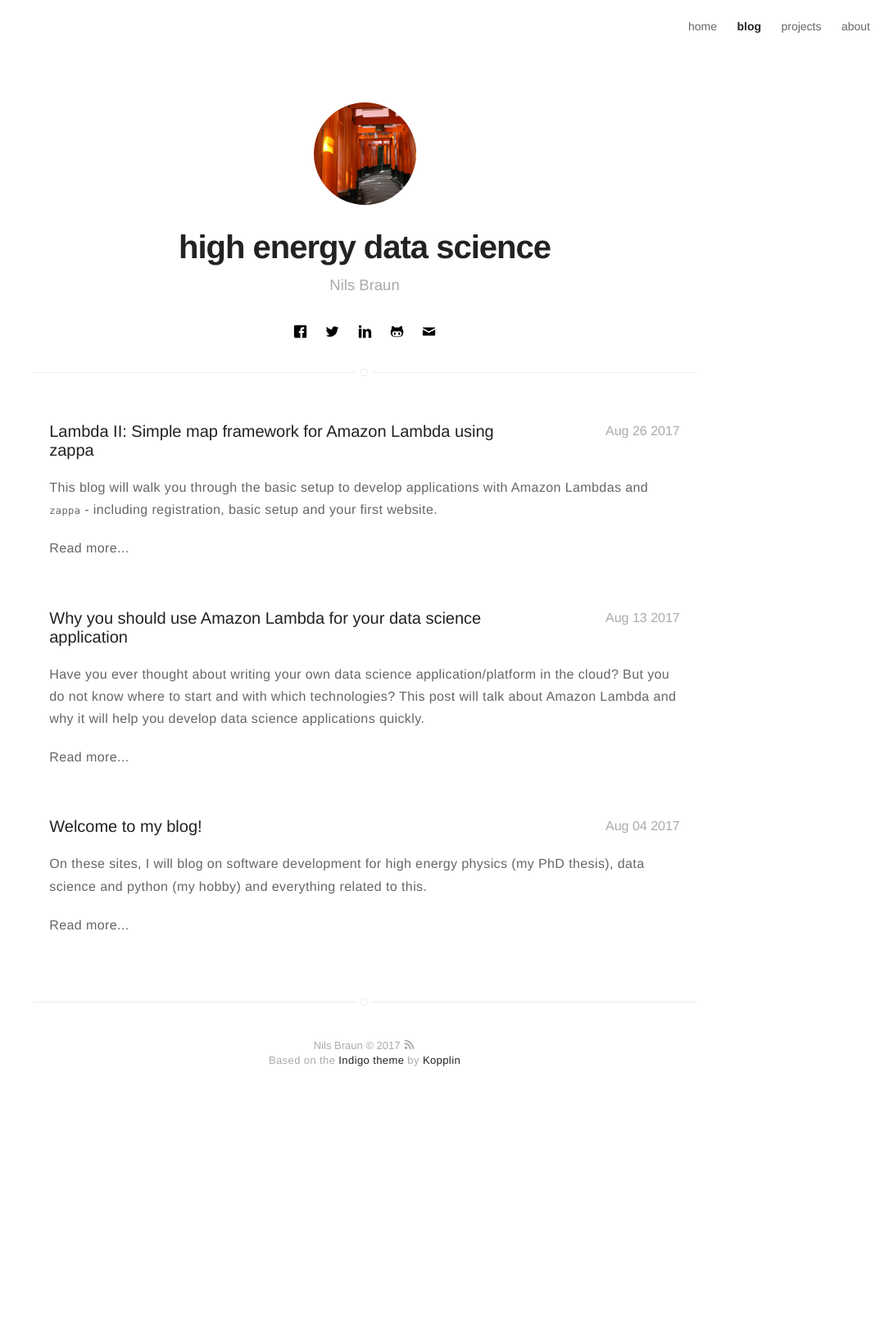
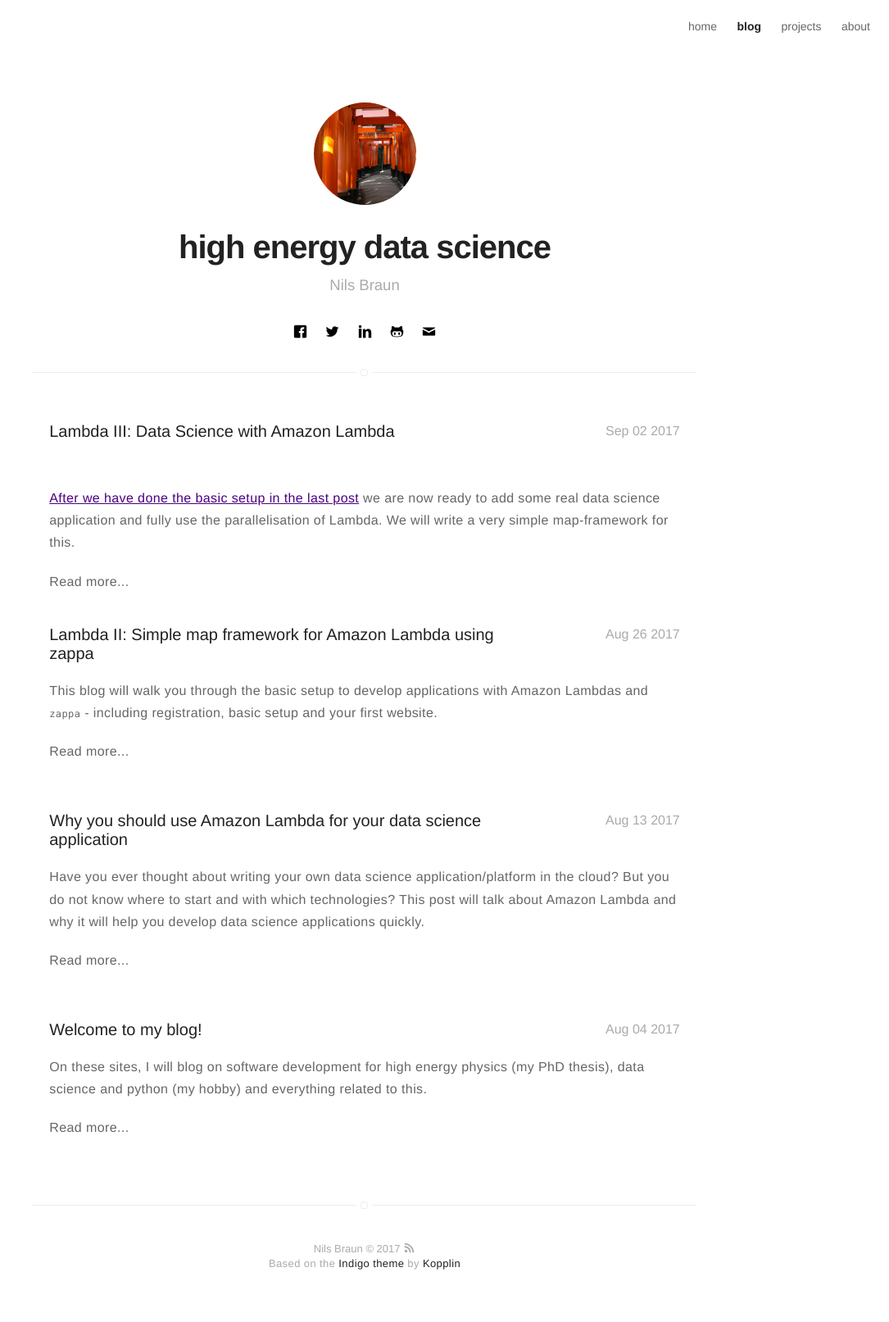
Before and after one commit to nils-braun/nils-braun.github.io, a Jekyll site: the page built from blog/index.html, in a window 1280 px wide. Shown: the whole page at 82% size, without its empty margins (195-1280 px from the left). Built offline with Jekyll 4.4.1, drawn with Linux system fonts in a browser that asks for light colours; before the commit the page ends 1365 px from its top, so only the background shows below that; some of the changed lines change nothing that is shown.

Commit message:
Added third part of my lambda series

```diff
--- /dev/null
+++ b/_posts/2017-08-30-amazon-lambda-and-map-2.md
@@ -0,0 +1,379 @@
+---
+title: "Lambda III: Data Science with Amazon Lambda"
+layout: post
+date: 2017-09-02 20:00
+tag: [datascience, python, lambda]
+image: /assets/images/markdown.jpg
+headerImage: false
+projects: false
+hidden: false
+description: "Amazon Lambda and pythons `map` together with zappa"
+category: 'blog'
+author: nils
+externalLink: false
+---
+After we have done the basic setup in the [last post](https://nils-braun.github.io/amazpn-lambda-and-map/)
+we are now ready to add some real data science application and fully use the parallelisation
+of Lambda. We will write a very simple map-framework for this.
+
+This is part three on my series on Amazon Lambda for Data Science. To see how this all
+comes together, we will develop a real-world data science applications in this blog post series over the
+next time.
+
+You can find the code of this series on my [github account](https://github.com/nils-braun/amazon-lambda-datascience) (will be updated when we go on).
+The version of this post is stored in tag *part-three*.
+
+As you have now seen how to create a website using `flask`, `zappa` and Lambda, we (only) have to
+add some content now. For this, we basically have to add three core points
+* add functionality to read in the data the user sends with his request. We will make our live
+  very easy here and just allow the data to be send with the request itself as CSV (you could also
+  think about reading it from S3, different formats etc.)
+* add the data science part. Again, we simplify things and do not really add some data science
+  analysis or alike, but just calculate the mean in every column. We will use `pandas` for
+  doing the calculations and the data handling. In case you are not familiar with `pandas`,
+  I really advice you to do some tutorials and read some examples, because this package is
+  one of the core concepts in data science.
+* Do the calculations in a parallel way, by executing a lambda function for each "core" we want to have
+  and do the calculation independently.
+
+All three steps will be handled in this and the next post. So lets start!
+
+Remember to install `pandas` into your virtual environment with
+
+    pip install pandas
+
+if you have not already done so.
+
+## Add our data science application - the sequential way
+First, we need some data to play with. You can either generate some on your own, e.g. by using this script:
+
+{% highlight python %}
+import pandas as pd
+import numpy as np
+
+
+def generate_data(length):
+    for index in range(length):
+        for time, random_value in enumerate(np.random.rand(100)):
+            yield {"id": index, "value": random_value, "time": time}
+
+if __name__ == '__main__':
+    df = pd.DataFrame(generate_data(1000))
+    df.to_csv("data.csv")
+{% endhighlight %}
+
+
+or you download some random data from the internet. The data should have at least two columns:
+* the `id` column (not to be confused with pandas `index` column!), where every time series has a unique id.
+* the `value`column with the actual value of the time series.
+In other words, the data sample is a long list of values of different time series, partitioned by their id,
+like so
+
+    | id | value |
+    |----|-------|
+    | 0  | x1    |
+    | 0  | x2    |
+    | .. | ..    |
+    | 0  | xN    |
+    | 1  | y1    |
+    | .. | ..    |
+
+
+
+We first add the utility functions for the handling of the user interaction. We need three new functions
+in the `aws_utils.py`:
+
+{% highlight python %}
+from flask import request
+import pandas as pd
+
+
+def get_dataframe():
+    """Return the dataframe given by the user"""
+    return pd.read_csv(request.stream)
+
+
+def get_options():
+    """Return the options given by the user"""
+    return request.args
+
+
+def print_result(result):
+    """Return the result in a form, that can be returned to the user"""
+    return result.to_csv(index="_index", header=True)
+{% endhighlight %}
+
+The `request` object we import from the `flask` package has some very convenient
+functionality for accessing the information passed by the user.
+The `args` attribute is some sort of a dictionary, that includes the parameters like `query=hello` passed in the URL in the form `test.com/search?query=hello`
+and the `stream` attribute is the payload, that is passed as data (we will see later how this
+can be done).
+
+Before adding the methods to our main route, we first add the real data science code. To mock
+a real world application, we first import some typical libraries (that are however unused in our case)
+and fake some heavy calculation.
+
+We already discussed before, we want to do thins in parallel later. For this, we already prepare
+things now. I will start with giving you all the code and walk through it later:
+
+In `df_utils.py`:
+{% highlight python %}
+import pandas as pd
+
+from zappa_distributor import my_map
+
+
+def calculate_result(df, options):
+    """
+    Main function of our application: calculate the sum of each time series for each "id" separately
+    and return the dataframe.
+    :param df: The input data.
+    :param options: The options for the calculation given by the user.
+    :return: The output data.
+    """
+    chunksize = int(options.get("chunksize", 5))
+    id_column = options.get("id_column", "id")
+    value_column = options.get("value_column", "value")
+
+    grouped_data = df.groupby(id_column)[value_column]
+    result = my_map(feature_calculation, grouped_data, chunksize=chunksize)
+    result = pd.DataFrame(result).set_index("id", drop=True)
+
+    return result
+
+
+def feature_calculation(chunk):
+    """
+    Here, the actual calculation of the sum happens for a chunk consisting of
+    the id and the time series of the data.
+    :param chunk: The id and the time series the sum will be calculated for.
+    :return: A dict with the id and the result of the calculation.
+    """
+    id, timeseries = chunk
+    return {"id": id, "result": timeseries.sum()}
+{% endhighlight %}
+
+I think this part can already be understood without knowing, how the `my_map`
+function works exactly. The `calculate_result` function will be our main
+function of the module. We group the data according to the column `id` (which name
+can be given by the user) and extract only the `value` column (again, given by
+the user). For each chunk of data (the `id` and the time series of values
+with this `id` - the `values`), we will run the `feature_calculation`
+function once, which will return a dictionary in the form
+
+{% highlight python %}
+    {"id": id_of_the_chunk, "result": result_of_the_calculation}
+{% endhighlight %}
+
+If you fill in time series with 1000 ids, the `feature_calculation`
+will be called 1000 times. The dictionaries can be gather together in a
+list and transformed into a `pandas.DataFrame` (the last half of the `calculate_result`
+function). We can then return the data back to the caller.
+
+The `feature_calculation` will later run in parallel in another Lambda function.
+
+The `my_map` function will later handle the invocation of the parallel Lambda functions.
+Until now, we will only use a normal pandas `map` here - but we will already
+include some "twist": as we will not start one Lambda function for every chunk of data
+later (that would mean we start 1000 parallel Lambda functions, which would give us
+a huge overhead because of streaming), we will summarize some chunks together
+(dependent on the chunk size parameter) and only start a smaller number of parallel
+Lambdas.
+
+This chunk size handling can already be implemented, although we are using
+a sequential ansatz. The idea is: we will start walking through the grouped data chunks
+(remember, one chunk means all time series data with the same `id`), stop every
+`chunksize` items, wrap these elements up and send them to the calculation Lambda. There,
+the list of chunks is unwrapped, the `feature_calculation` is
+calculated for each chunk in the chunk list and the wrapped result is send back to the
+calling function. On code, this may look something like this (in `zappa_distributor.py`):
+
+{% highlight python %}
+import itertools
+from functools import partial
+
+
+def my_map(f, data, chunksize):
+    """
+    Own implementation of the python "map" function looping
+    over the data and calculating f on each of the items.
+    Returns a list of the results calculated by each of the
+    single calculations.
+    :param f: The function to calculate.
+    :param data: The data to loop over.
+    :param chunksize: The chunksize the data is chunked into before doing the calculation.
+    :return: A list of the results from every calculation.
+    """
+    partitioned_chunks = partition(data, chunk_size=chunksize)
+    map_function = partial(feature_calculation_on_chunks, f=f)
+
+    result = map(map_function, partitioned_chunks)
+    reduced_result = list(itertools.chain.from_iterable(result))
+
+    return reduced_result
+
+
+def partition(data, chunk_size):
+    """
+    Helper function to chunk a list of data items with the given chunk size.
+    This is done with the help of some iterator tools.
+    :param data: The data to chunk.
+    :param chunk_size: The size of one chunk. The last chunk may be smaller.
+    :return: A generator producing the chunks of data.
+    """
+    # Create a generator out of the input list
+    iterable = iter(data)
+    while True:
+        next_chunk = list(itertools.islice(iterable, chunk_size))
+        if not next_chunk:
+            return
+
+        yield next_chunk
+
+
+def feature_calculation_on_chunks(chunk_list, f):
+    """
+    Helper function to make the partitioning undone: loop over all chunks in the
+    chunk list and calculate the features for each. Return a list of all results.
+    :param chunk_list: The list of chunks to calculate for.
+    :return: A list of results.
+    """
+    results = [f(chunk) for chunk in chunk_list]
+    return results
+{% endhighlight %}
+
+You see, I am still using the default `map` function here for running over the chunks - this will change
+later.
+
+Now we have everything in place to start our first test! Enable the calculation by using all our written tools
+in the `app.py`:
+
+{% highlight python %}
+from __future__ import print_function
+from time import time
+
+from amazon_lambda_datascience import aws_utils, df_utils
+
+
+def add_routes(app):
+    """Add all routes to the application"""
+    @app.route('/', methods=['PUT'])
+    def main():
+        """
+        Main method: calculate the features of the given csv dataframe.
+        """
+        df = aws_utils.get_dataframe()
+        options = aws_utils.get_options()
+
+        start = time()
+        result = df_utils.calculate_result(df, options)
+        end = time()
+
+        print("Calculation needed", end - start, "seconds.")
+
+        return aws_utils.print_result(result)
+
+{% endhighlight %}
+
+Note that we are now using PUT instead of GET, as we want to transport some data.
+And we can already run
+
+    python main.py
+
+to start our server locally and test it (the server will run on [http://localhost:5000](http://localhost:5000)).
+When you visit the server, you will get greeted by the lovely error message
+
+    Method Not Allowed
+
+What is wrong? Well, we have changed the method from GET to PUT and our normal browser
+ will not help us here :smile:
+So lets write a small script that
+passes the test data (stored in `data.csv` on disk) to our web service and write back the result to the screen
+
+{% highlight python %}
+from __future__ import print_function
+import requests
+import pandas as pd
+from io import BytesIO
+from time import time
+
+if __name__ == '__main__':
+
+    df = pd.read_csv("data.csv")
+    start = time()
+    url = "http://localhost:5000"
+    with BytesIO() as stream:
+        df.to_csv(stream)
+        stream.seek(0)
+        answer = requests.put(url, data=stream,
+                              params={"chunksize": "10", "id_column": "id", "value_column": "value"})
+
+    end = time()
+    s = StringIO()
+    s.write(answer.text)
+    s.seek(0)
+    result_df = pd.read_csv(s, index_col="id")
+    s.close()
+
+    print(result_df.head())
+    print("The calculation took", end - start, "seconds")
+{% endhighlight %}
+
+The output should be something like
+
+               result
+    id
+    0   44.675536
+    1   45.564449
+    2   54.431959
+    3   46.572613
+    4   47.840048
+    The calculation took 0.363618850708 seconds
+
+Very good! We have a first working implementation of a data science application. We just have to upload things into the Amazon cloud.
+
+## Upload our application into the amazon cloud
+
+After you are finished implementing your framework, you can now upload it into the cloud with a simple
+
+    zappa update
+
+However, you will probably run into an error message saying something like
+
+    Unzipped size must be smaller than 262144000 bytes
+
+The problem is already described in the error message: the maximum size of you zip, that packs the virtual environment,
+your flask code and the `zappa` handler is 250 MB - however the dependencies of pandas, numpy etc. make it larger.
+
+Fortunately, the `zappa` team has already provided a solution for this: just enable the `slim_handler` in your json
+
+{% highlight json %}
+{
+    "dev": {
+        ...
+        "slim_handler": true
+        ...
+    }
+}
+{% endhighlight %}
+
+and run `zappa update` again. This will create two zip files:
+* one which only included the `zappa` handler and is loaded directly
+* a second one with all the rest (your dependencies, your own code) and is stored in S3. It is loaded later during the first invocation
+  into your lambda function.
+
+With that, you are ready to go and by changing the URL in your test script, you can now upload your data
+and get the calculated features in return.
+
+Two things to note:
+* the first invocation may be really slow. Remember the cold and warm container thing from my [last post](https://nils-braun.github.io/amazpn-lambda-and-map/)?
+* Also the later invocation may not be as fast as on your local machine. This is mainly because of streaming issues. We will discuss
+  performance in a later post.
+
+## What to do next?
+We will finally add the Lambda invocation in the next post - which is quite easy now as we have everything around. We will
+discuss some implications of running Lambda functions, and do some performance studies later.
+
+## Links
+* <https://pandas.pydata.org/pandas-docs/stable/>
+* <http://flask.pocoo.org/>
--- a/_sass/pages/post.sass
+++ b/_sass/pages/post.sass
@@ -72,3 +72,14 @@
         display: block
         width: auto
         text-align: center
+
+    table
+        border-collapse: collapse
+
+    th, td
+        border: 1px solid #dfe2e5
+        text-align: center
+        padding: 6px 13px
+
+    tr:nth-child(2n)
+        background-color: #f6f8fa
```
